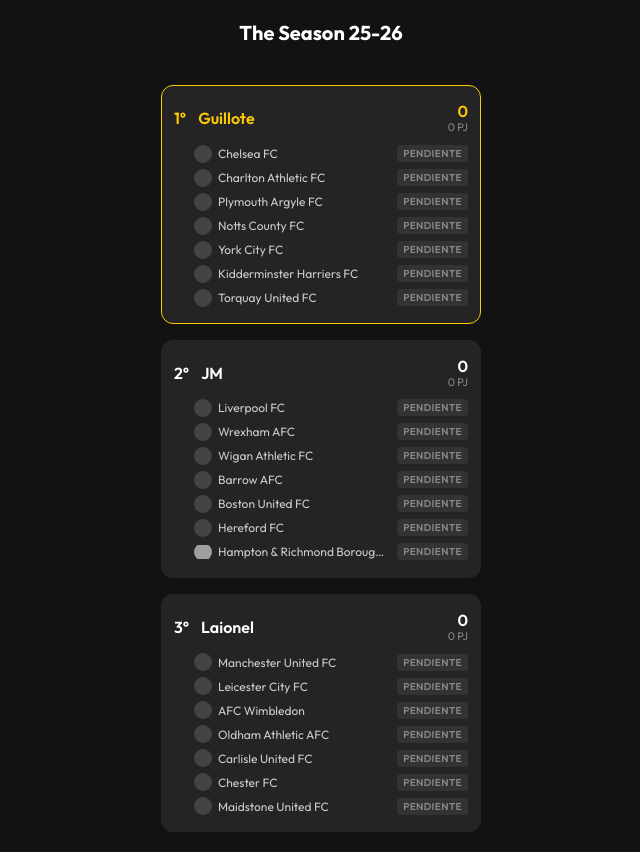
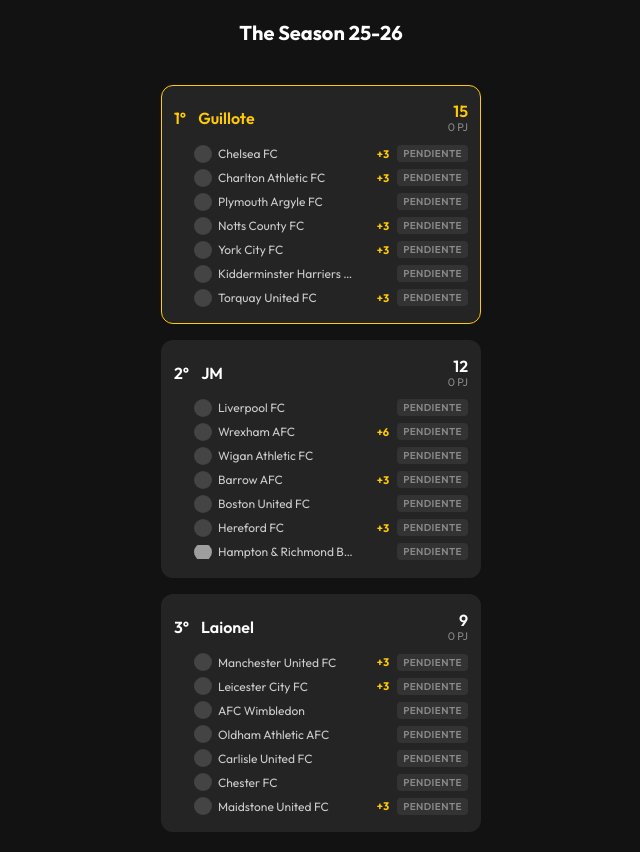
Before and after one commit to juanipinkman/theseason, a Flask app: page / in a window 1280 px wide. Shown: the whole page, without its empty margins (319-959 px from the left). Run offline with Flask 3, Linux system fonts and the light colour scheme; data that the repository does not hold is empty; grey boxes are pictures that could not be loaded.

Commit message:
add bonus points

```diff
--- a/app.py
+++ b/app.py
@@ -28,6 +28,22 @@ SCRAPE_HEADERS = {
         "AppleWebKit/537.36 (KHTML, like Gecko) "
         "Chrome/131.0.0.0 Safari/537.36"
     )
+}
+
+# ── Puntos bonus hardcodeados ────────────────────────────────────────────────
+# Clave: nombre del equipo exacto. Valor: puntos bonus (entero).
+BONUS = {
+    "Chelsea FC":              3,
+    "Charlton Athletic FC":    3,
+    "Notts County FC":         3,
+    "York City FC":            3,
+    "Torquay United FC":       3,
+    "Wrexham AFC":             6,
+    "Barrow AFC":              3,
+    "Hereford FC":             3,
+    "Manchester United FC":    3,
+    "Leicester City FC":       3,
+    "Maidstone United FC":     3,
 }
 
 # ── Jugadores ───────────────────────────────────────────────────────────────
@@ -235,6 +251,7 @@ def enriquecer_equipos(equipos_def, datos_por_liga):
             "puntos":    puntos,
             "pj":        pj,
             "pendiente": pendiente,
+            "bonus":     BONUS.get(eq["nombre"], 0),
             "id":        eq.get("id"),
             "codigo":    codigo,
         })
@@ -262,7 +279,7 @@ def index():
         equipos = enriquecer_equipos(j["equipos"], datos_por_liga)
         lista.append({
             "nombre":  j["nombre"],
-            "puntos":  sum(e["puntos"] for e in equipos),
+            "puntos":  sum(e["puntos"] + e["bonus"] for e in equipos),
             "pj":      sum(e["pj"] for e in equipos),
             "equipos": equipos,
         })
--- a/static/style.css
+++ b/static/style.css
@@ -167,6 +167,20 @@ main {
     font-size: 11px;
     font-weight: 400;
     color: #888888;
+}
+
+.bonus-tag {
+    font-size: 11px;
+    font-weight: 700;
+    color: #FFC906;
+    flex-shrink: 0;
+    min-width: 28px;
+    text-align: right;
+}
+
+.bonus-vacio {
+    flex-shrink: 0;
+    min-width: 28px;
 }
 
 .pendiente-tag {
--- a/templates/index.html
+++ b/templates/index.html
@@ -37,6 +37,11 @@
                         {% endif %}
                         <span class="equipo-nombre">{{ equipo.nombre }}</span>
                     </div>
+                    {% if equipo.bonus %}
+                    <span class="bonus-tag">+{{ equipo.bonus }}</span>
+                    {% else %}
+                    <span class="bonus-vacio"></span>
+                    {% endif %}
                     {% if equipo.pendiente %}
                     <span class="pendiente-tag">pendiente</span>
                     {% else %}
```
Also changed, not shown: .claude/settings.local.json.
